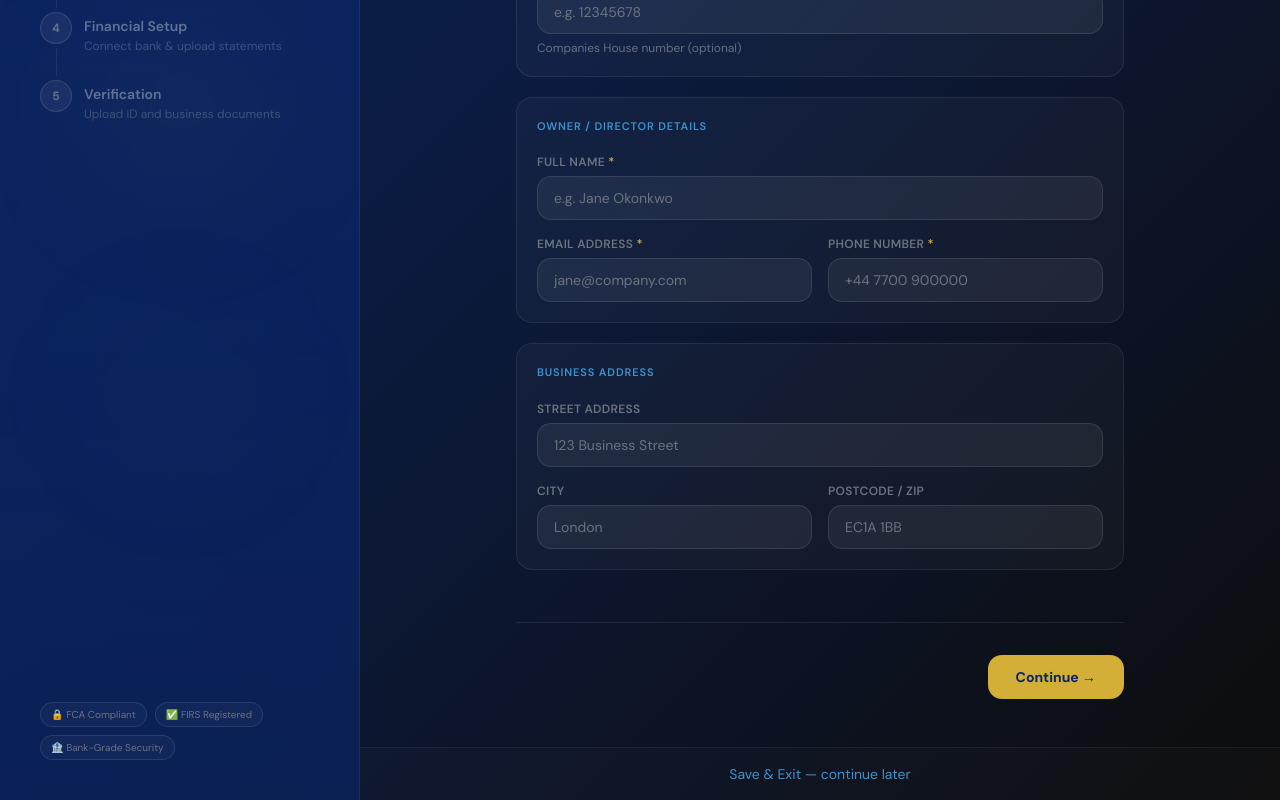
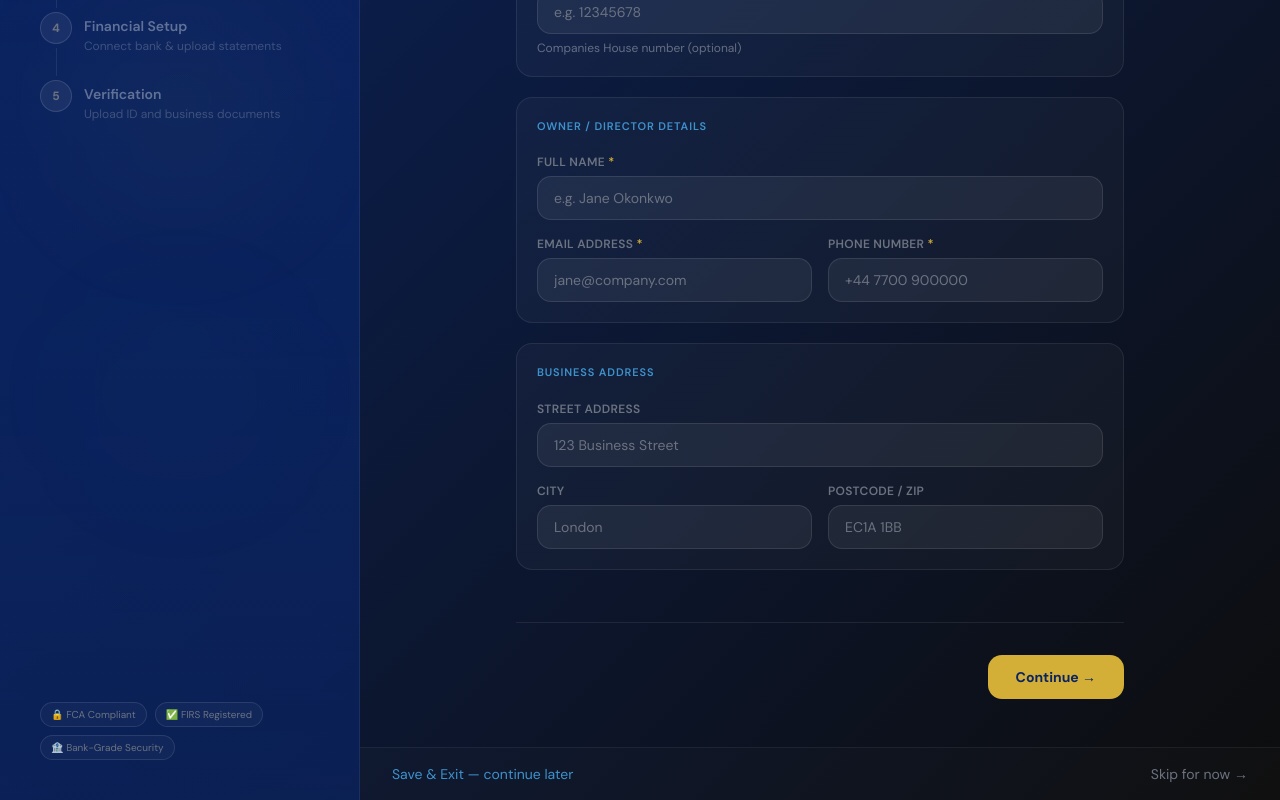
Before and after one commit to adeleye-art/accubridge-landing, a Next.js app: page /onboarding in a window 1280 px wide. Shown: the part 440-1240 px from the top of the page. Built offline with nearby package versions, Linux system fonts and the light colour scheme.

Commit message:
feat: add skip functionality to onboarding process and update OnboardingShell component

```diff
--- a/app/onboarding/_components/onboarding-shell.tsx
+++ b/app/onboarding/_components/onboarding-shell.tsx
@@ -11,10 +11,11 @@ interface Props {
   currentStep: OnboardingStep;
   completedSteps: OnboardingStep[];
   onSaveExit: () => void;
+  onSkip: () => void;
   children: React.ReactNode;
 }
 
-export function OnboardingShell({ currentStep, completedSteps, onSaveExit, children }: Props) {
+export function OnboardingShell({ currentStep, completedSteps, onSaveExit, onSkip, children }: Props) {
   const progress  = Math.round((completedSteps.length / 5) * 100);
   const stepMeta  = STEP_META.find((s) => s.step === currentStep)!;
 
@@ -134,9 +135,9 @@ export function OnboardingShell({ currentStep, completedSteps, onSaveExit, child
           </div>
         </div>
 
-        {/* Save & Exit footer */}
+        {/* Save & Exit / Skip footer */}
         <div
-          className="flex-shrink-0 flex justify-center py-4 border-t"
+          className="flex-shrink-0 flex items-center justify-between px-5 sm:px-8 py-4 border-t"
           style={{ borderColor: "rgba(255,255,255,0.06)", backgroundColor: "rgba(255,255,255,0.01)" }}
         >
           <button
@@ -149,6 +150,16 @@ export function OnboardingShell({ currentStep, completedSteps, onSaveExit, child
           >
             Save & Exit — continue later
           </button>
+          <button
+            type="button"
+            onClick={onSkip}
+            className="text-sm transition-colors duration-200"
+            style={{ color: BRAND.muted }}
+            onMouseEnter={(e) => { e.currentTarget.style.color = "rgba(255,255,255,0.6)"; }}
+            onMouseLeave={(e) => { e.currentTarget.style.color = BRAND.muted; }}
+          >
+            Skip for now →
+          </button>
         </div>
       </div>
     </div>
--- a/app/onboarding/page.tsx
+++ b/app/onboarding/page.tsx
@@ -82,6 +82,12 @@ export default function OnboardingPage() {
   function handleSaveExit() {
     saveOnboardingProgress(progress);
     router.push("/");
+  }
+
+  /* ── Skip onboarding ── */
+  function handleSkip() {
+    document.cookie = "accubridge_onboarding_done=1; path=/; max-age=31536000; SameSite=Lax";
+    router.push("/client/dashboard");
   }
 
   /* ── Final submit ── */
@@ -238,6 +244,7 @@ export default function OnboardingPage() {
         currentStep={progress.current_step}
         completedSteps={progress.completed_steps}
         onSaveExit={handleSaveExit}
+        onSkip={handleSkip}
       >
         {stepContent()}
       </OnboardingShell>
--- a/components/auth/onboarding-guard.tsx
+++ b/components/auth/onboarding-guard.tsx
@@ -15,13 +15,8 @@ export function OnboardingGuard({ children }: { children: React.ReactNode }) {
   const [allowed, setAllowed] = useState(false);
 
   useEffect(() => {
-    const progress = loadOnboardingProgress();
-
-    if (progress?.onboarding_complete) {
-      setAllowed(true);
-    } else {
-      router.replace(`/onboarding?next=${encodeURIComponent(pathname)}`);
-    }
+    // Onboarding is optional — allow access regardless of completion status.
+    setAllowed(true);
   }, [pathname, router]);
 
   if (!allowed) return null;
```
